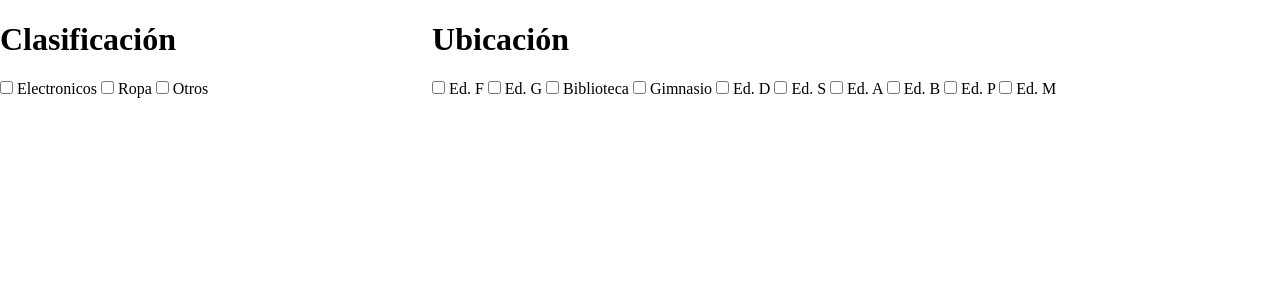
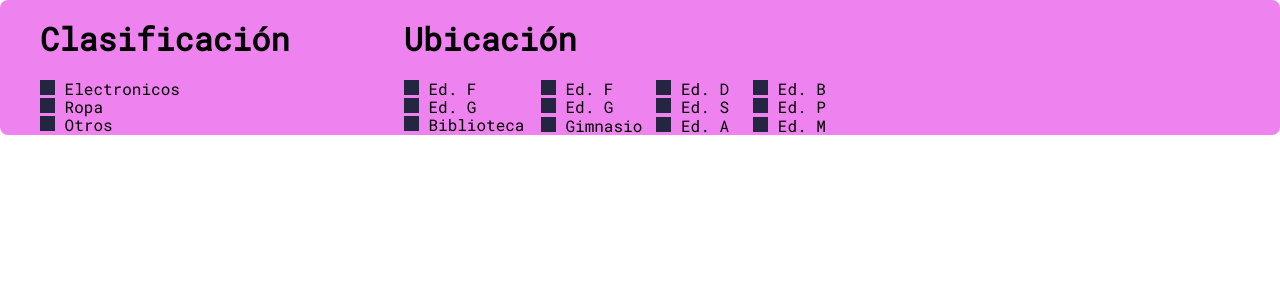
Before and after one commit to Dilan03/Found-it-, a PHP site: page /paginas/componentes/filtro.html in a window 1280 px wide. Shown: the top 300 px of the page. Run offline with PHP 8.4, Linux system fonts and the light colour scheme.

Commit message:
Agregar color

```diff
--- a/Maquetación/css/jesus.css
+++ b/Maquetación/css/jesus.css
@@ -8,16 +8,65 @@
     background-color: cyan;
 }*/
 
+*{
+    font-family: RobotoMono-Regular;
+}
 .cuerpo{
     display: grid;
+    background-color: violet;
+    border-radius: var(--border-8);
     grid-template-areas:
-    "Clasificación   Ubicación";
+    "Clasificación  Ubicación_1  Ubicación_2  Ubicación_3  Ubicación_4 ";
 }
 
 .Clasificación{
     grid-area: Clasificación;
+    position: relative;
+    padding-left: 40px;
+
 }
 
-.Ubicación{
-    grid-area: Ubicación;
+.Ubicación_1{
+    grid-area: Ubicación_1;
 }
+
+.Ubicación_2{
+    grid-area: Ubicación_2;
+    position: relative;
+    top: 80px;
+    right: 150px;
+}
+
+.Ubicación_3{
+    grid-area: Ubicación_3;
+    position: relative;
+    top: 80px;
+    right: 250px;
+}
+
+.Ubicación_4{
+    grid-area: Ubicación_4;
+    position: relative;
+    top: 80px;
+    right: 340px;
+}
+
+input[type="checkbox"]{
+    appearance: none;
+    height: 15px;
+    width: 15px;
+    background-color: var(--morado-2);
+    cursor: pointer;
+}
+
+/*input[type="checkbox"]::after{
+    background-color: var(--morado-2);
+}*/
+
+input[type="checkbox"]:hover{
+    background-color: var(--morado-3);
+}
+
+input[type="checkbox"]:checked{
+    background-color: var(--morado-3);
+}
--- a/Maquetación/paginas/componentes/filtro.html
+++ b/Maquetación/paginas/componentes/filtro.html
@@ -1,5 +1,6 @@
 <!DOCTYPE html>
 <html lang="en">
+
 <head>
     <meta charset="UTF-8">
     <meta http-equiv="X-UA-Compatible" content="IE=edge">
@@ -13,49 +14,59 @@
 
     <title>Filtros</title>
 </head>
+
 <body>
     <div class="cuerpo">
         <div class="Clasificación">
             <h1>Clasificación</h1>
             <input type="checkbox" name="Electronicos" class="check_Electronicos">
             <label for="Electronicos">Electronicos</label>
-
+            <br>
             <input type="checkbox" name="Ropa" class="Check_Ropa">
             <label for="Ropa">Ropa</label>
-
+            <br>
             <input type="checkbox" name="Otros" class="Check_Otros">
             <label for="Otros">Otros</label>
 
         </div>
-        <div class="Ubicación">
+        <div class="Ubicación_1">
             <h1>Ubicación</h1>
             <input type="checkbox" name="Ed. F" class="check_F">
             <label for="Ed. F">Ed. F</label>
-
+            <br>
             <input type="checkbox" name="Ed. G" class="check_G">
             <label for="Ed. G">Ed. G</label>
-
+            <br>
             <input type="checkbox" name="Biblioteca" class="check_Biblioteca">
             <label for="Biblioteca">Biblioteca</label>
-
+        </div>
+        <div class="Ubicación_2">
+            <input type="checkbox" name="Ed. F" class="check_F">
+            <label for="Ed. F">Ed. F</label>
+            <br>
+            <input type="checkbox" name="Ed. G" class="check_G">
+            <label for="Ed. G">Ed. G</label>
+            <br>
             <input type="checkbox" name="Gimnasio" class="check_GYM">
             <label for="Gimnasio">Gimnasio</label>
-
+        </div>
+        <div class="Ubicación_3">
             <input type="checkbox" name="Ed. D" class="check_D">
             <label for="Ed. D">Ed. D</label>
-
+            <br>
             <input type="checkbox" name="Ed. S" class="check_S">
             <label for="Ed. S">Ed. S</label>
-
+            <br>
             <input type="checkbox" name="Ed. A" class="check_A">
             <label for="Ed. A">Ed. A</label>
-
+        </div>
+        <div class="Ubicación_4">
             <input type="checkbox" name="Ed. B" class="check_B">
             <label for="Ed. B">Ed. B</label>
-
+            <br>
             <input type="checkbox" name="Ed. P" class="check_P">
             <label for="Ed. P">Ed. P</label>
-
+            <br>
             <input type="checkbox" name="Ed. M" class="check_M">
             <label for="Ed. M">Ed. M</label>
         </div>
```
